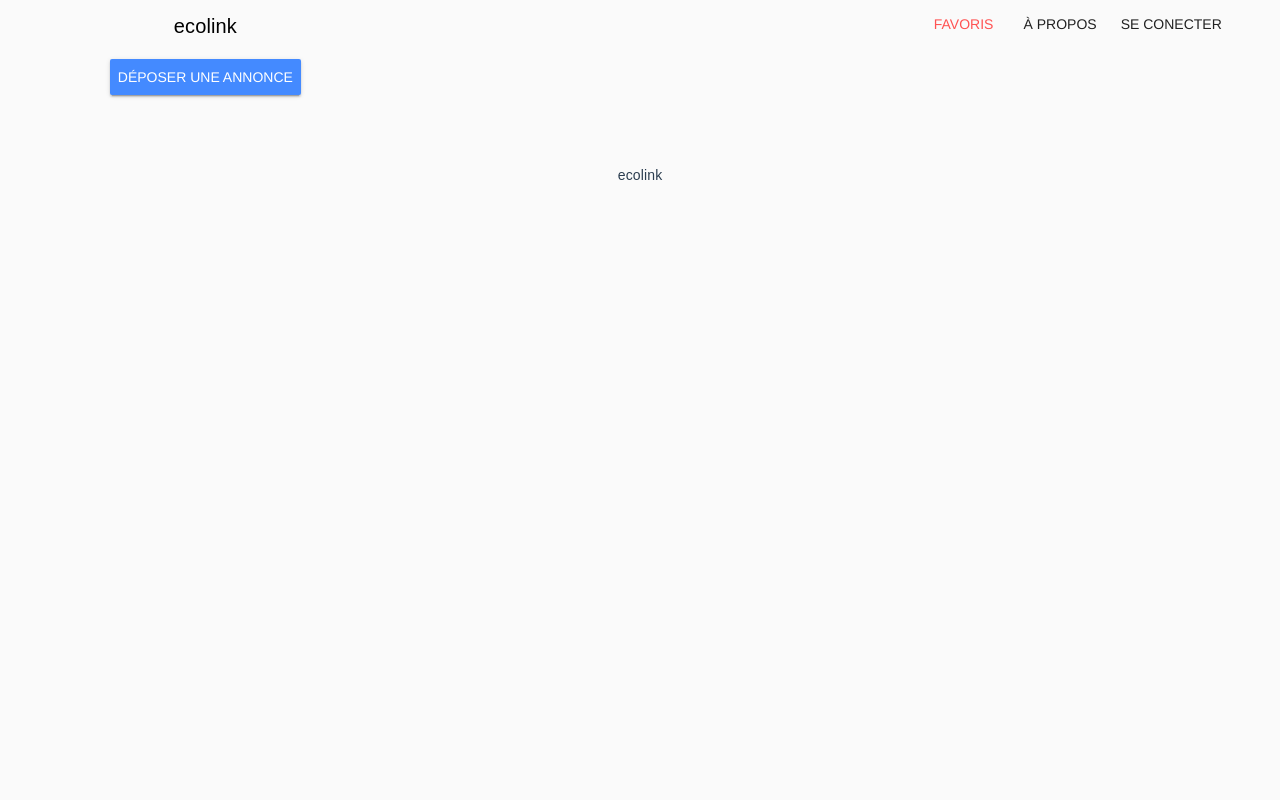
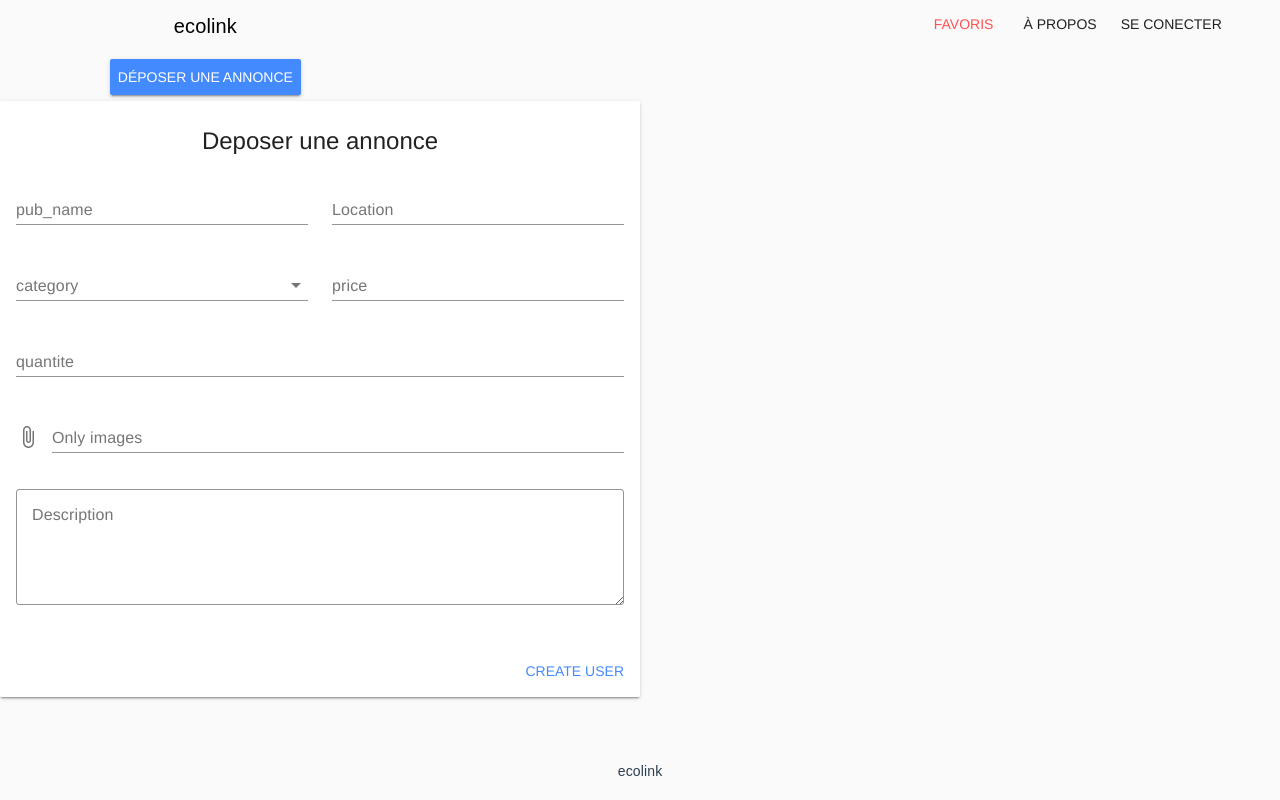
Before and after one commit to geoffreylalic/ecolink, a Vue app in the folder fronts/: page /deposerannonce in a window 1280 px wide. Built offline with nearby package versions, Linux system fonts and the light colour scheme.

Commit message:
Story 1
Co-Authored-By: Wajjdi <43001925+Wajjdi@users.noreply.github.com>

```diff
--- a/fronts/src/components/DeposerAnnonce.vue
+++ b/fronts/src/components/DeposerAnnonce.vue
@@ -1,21 +1,215 @@
-<template>
 
-    <div>
+  <template>
+  <div>
+    <form novalidate class="md-layout" @submit.prevent="validateUser">
+      <md-card class="md-layout-item md-size-50 md-small-size-100">
+        <md-card-header>
+          <div class="md-title">Deposer une annonce</div>
+        </md-card-header>
 
-    </div>
+        <md-card-content>
+          <div class="md-layout md-gutter">
+            <div class="md-layout-item md-small-size-100">
+              <md-field :class="getValidationClass('firstName')">
+                <label for="first-name">pub_name</label>
+                <md-input name="first-name" id="first-name" autocomplete="given-name" v-model="form.firstName" :disabled="sending" />
+                <span class="md-error" v-if="!$v.form.firstName.required">The first name is required</span>
+                <span class="md-error" v-else-if="!$v.form.firstName.minlength">Invalid first name</span>
+              </md-field>
+            </div>
 
-   </template>
-  <script>
+            <div class="md-layout-item md-small-size-100">
+              <md-field :class="getValidationClass('lastName')">
+                <label for="last-name">Location</label>
+                <md-input name="last-name" id="last-name" autocomplete="family-name" v-model="form.lastName" :disabled="sending" />
+                <span class="md-error" v-if="!$v.form.lastName.required">The last name is required</span>
+                <span class="md-error" v-else-if="!$v.form.lastName.minlength">Invalid last name</span>
+              </md-field>
+            </div>
+          </div>
+
+
+
+
+          <div class="md-layout md-gutter">
+            <div class="md-layout-item md-small-size-100">
+              <md-field :class="getValidationClass('gender')">
+                <label for="gender">category</label>
+                <md-select name="gender" id="gender" v-model="form.gender" md-dense :disabled="sending">
+                  <md-option></md-option>
+                  <md-option value="M">Pierre</md-option>
+                  <md-option value="F">Caillou</md-option>
+                  <md-option value="F">Ciseau</md-option>
+
+                </md-select>
+                <span class="md-error">The gender is required</span>
+              </md-field>
+            </div>
+
+            <div class="md-layout-item md-small-size-100">
+              <md-field :class="getValidationClass('age')">
+                <label for="age">price</label>
+                <md-input type="number" id="age" name="age" autocomplete="age" v-model="form.age" :disabled="sending" />
+                <span class="md-error" v-if="!$v.form.age.required">The age is required</span>
+                <span class="md-error" v-else-if="!$v.form.age.maxlength">Invalid age</span>
+              </md-field>
+            </div>
+
+             <div class="md-layout-item md-small-size-100">
+              <md-field :class="getValidationClass('age')">
+                <label for="age">quantite</label>
+                <md-input type="number" id="age" name="age" autocomplete="age" v-model="form.age" :disabled="sending" />
+                <span class="md-error" v-if="!$v.form.age.required">The age is required</span>
+                <span class="md-error" v-else-if="!$v.form.age.maxlength">Invalid age</span>
+              </md-field>
+            </div>
+          </div>
+
+
+
+
+
+
+         <md-field>
+      <label>Only images</label>
+      <md-file v-model="single" accept="image/*" />
+    </md-field>
+
+
+  <md-field>
+      <label>Description</label>
+      <md-textarea v-model="textarea"></md-textarea>
+    </md-field>
+        </md-card-content>
+
+        <md-progress-bar md-mode="indeterminate" v-if="sending" />
+
+        <md-card-actions>
+          <md-button type="submit" class="md-primary" :disabled="sending">Create user</md-button>
+        </md-card-actions>
+      </md-card>
+
+      <md-snackbar :md-active.sync="userSaved">The user {{ lastUser }} was saved with success!</md-snackbar>
+    </form>
+  </div>
+</template>
+
+
+
+
+
+
+
+<script>
+/*
+ "name": "pub name",
+        "description": "desc teste",
+        "category": "teste",
+        "location": "France",
+        "type": "demand",
+        "photos": null,
+        "limit_date": "2022-09-30",
+        "price": "14.00",
+        "quantity": 1
+*/
+
+  import { validationMixin } from 'vuelidate'
+  import {
+    required,
+    email,
+    minLength,
+    maxLength
+  } from 'vuelidate/lib/validators'
 
   export default {
-    name: 'DeposerAnnonce',
-    props: {
-      msg: String
+    name: 'FormValidation',
+    mixins: [validationMixin],
+    data: () => ({
+      form: {
+        firstName: null,
+        lastName: null,
+        gender: null,
+        age: null,
+        email: null,
+      },
+      userSaved: false,
+      sending: false,
+      lastUser: null
+    }),
+    validations: {
+      form: {
+        firstName: {
+          required,
+          minLength: minLength(3)
+        },
+        lastName: {
+          required,
+          minLength: minLength(3)
+        },
+        age: {
+          required,
+          maxLength: maxLength(3)
+        },
+        gender: {
+          required
+        },
+        email: {
+          required,
+          email
+        }
+      }
+    },
+    methods: {
+      getValidationClass (fieldName) {
+        const field = this.$v.form[fieldName]
+
+        if (field) {
+          return {
+            'md-invalid': field.$invalid && field.$dirty
+          }
+        }
+      },
+      clearForm () {
+        this.$v.$reset()
+        this.form.firstName = null
+        this.form.lastName = null
+        this.form.age = null
+        this.form.gender = null
+        this.form.email = null
+      },
+      saveUser () {
+        this.sending = true
+
+        // Instead of this timeout, here you can call your API
+        window.setTimeout(() => {
+          this.lastUser = `${this.form.firstName} ${this.form.lastName}`
+          this.userSaved = true
+          this.sending = false
+          this.clearForm()
+        }, 1500)
+      },
+      validateUser () {
+        this.$v.$touch()
+
+        if (!this.$v.$invalid) {
+          this.saveUser()
+        }
+      }
     }
   }
-  </script>
+</script>
 
-  <!-- Add "scoped" attribute to limit CSS to this component only -->
-  <style scoped>
+<style>
 
-  </style>
+  #depose{
+    color:red;
+  }
+
+  .md-progress-bar {
+    top: 0;
+    right: 0;
+    left: 0;
+  }
+
+
+</style>
```
Also changed, not shown: fronts/package.json (+6 -2 lines), 1 other file (tests, documents, lock files or other folders).
